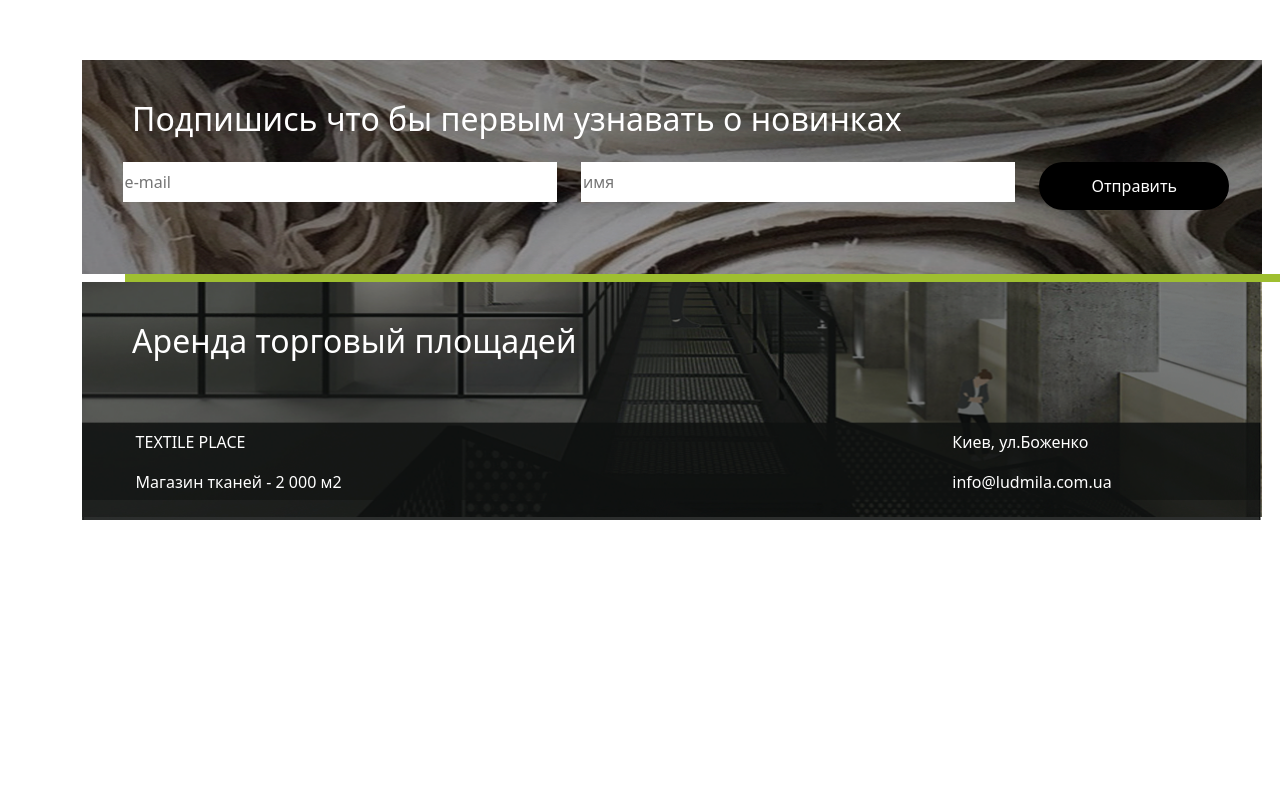
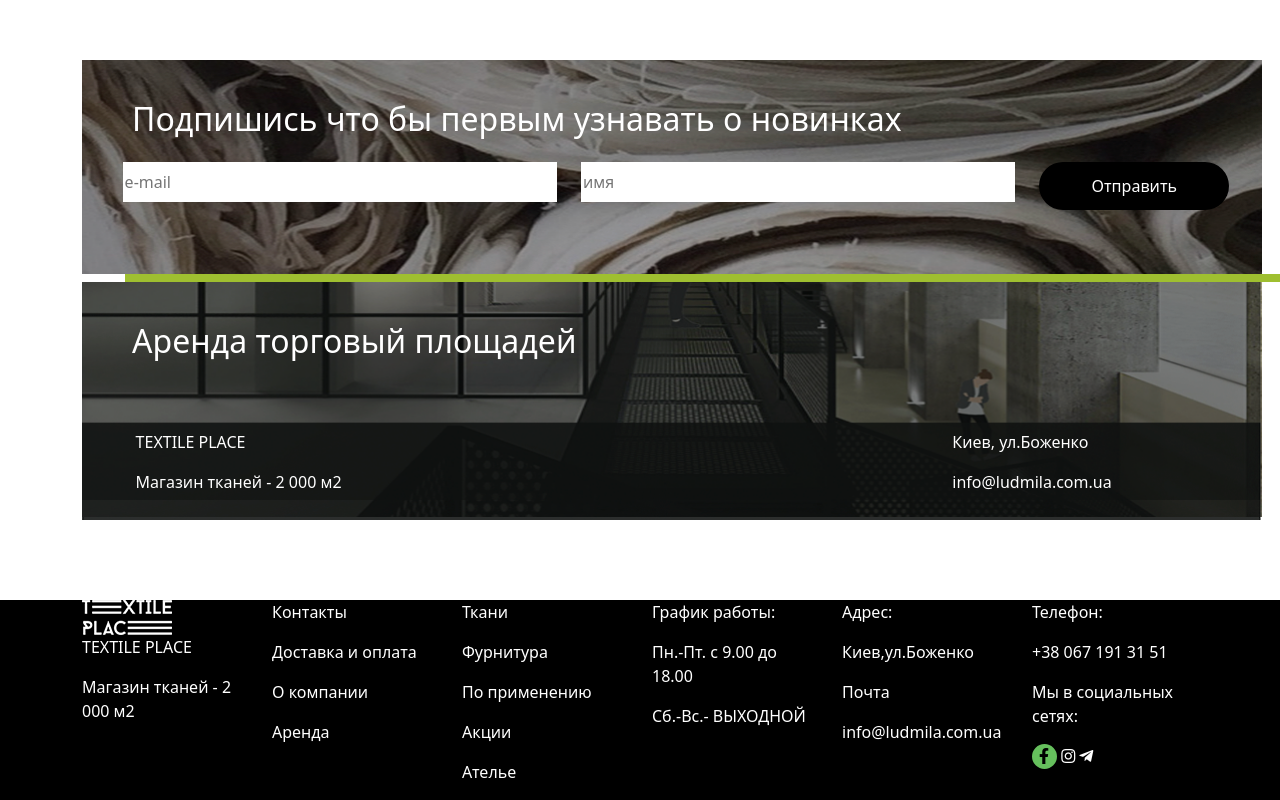
Before and after one commit to aksuta1/textille, a plain HTML site: page index.html in a window 1280 px wide. Shown: the part 3528-4328 px from the top of the page. Before the commit the page ends 4128 px from the top, so only its background shows below. Drawn offline with nearby package versions, Linux system fonts and the light colour scheme; a script that the page names is missing.

Commit message:
footer start

```diff
--- a/css/style.css
+++ b/css/style.css
@@ -525,9 +525,9 @@
   margin-left: 50px;
 }
 
-#subscribe{
-margin-top:80px;
-margin-bottom:80px
+#subscribe {
+  margin-top: 80px;
+  margin-bottom: 80px
 }
 
 .subscribe-block {
@@ -535,32 +535,34 @@ margin-bottom:80px
   text-align: center;
   color: white;
 }
+
 .subscribe-text {
   position: absolute;
   top: 30px;
   margin-left: 50px;
 }
+
 .sub {
   position: absolute;
-  top:23%;
-  right:1%;
+  top: 23%;
+  right: 1%;
   width: 1100px;
   margin-top: 53px;
+}
 
+.btn-primary-sub {
+  background-color: #000;
+  color: #fff;
+  border-radius: 45px;
+  width: 190px;
+  height: 48px
 }
-.btn-primary-sub{
-  background-color: #000;
-  color:#fff;
-  border-radius:45px;
-    width: 190px;
-    height:48px
 
-}
-.form-control-sub{
-  background-color:#fff;
-  border:#000;
-  height:40px;
-  width:100%
+.form-control-sub {
+  background-color: #fff;
+  border: #000;
+  height: 40px;
+  width: 100%;
 }
 
 .brd-4 {
@@ -571,22 +573,46 @@ margin-bottom:80px
   margin-left: 125px;
 }
 
-  .subscr{
+.subscr {
   margin-top: 93px;
   position: absolute;
-    top:23%;
-    right:1%;
+  top: 23%;
+  right: 1%;
   width: 1100px;
 }
-  .s-title{
+
+.s-title {
   margin-top: 10px;
 }
-  .rent{
+
+.rent {
   text-align: left;
   padding-left: 25px;
+}
 
-   }
-.adress{
+.adress {
   text-align: left;
   padding-left: 200px;
 }
+
+/*=============footer==========================*/
+#footer{
+  background-color:#000;
+  color:#fff;
+  text-align: left;
+
+}
+.social-link{
+    display: block;
+    width: 25px;
+    height: 25px;
+    border: 2px solid #66C05D;
+    border-radius: 100%;
+    background-repeat: no-repeat;
+    background-position: center center;
+    padding-top: 2px;
+    padding-left: 5px;
+    background-color:#66C05D;
+    color:#000
+
+}
--- a/index.html
+++ b/index.html
@@ -981,9 +981,72 @@
         </div>
       </div>
     </div>
-
    </section>
 
+   <section id="footer">
+		<div class="container">
+			<div class="row">
+				<div class="col-md-2    ">
+					<div class="logo-img-footer">
+            <img src="img/logo3.png">
+          </div>
+					<div class="footer-text">
+            <p class="title-rent"> TEXTILE PLACE</p>
+            <p class="title-rent"> Магазин тканей - 2 000 м2</p>
+ 					</div>
+				</div>
+				<div class="col-md-2    ">
+					<div class="contacts">
+            <p class="title">Контакты</p>
+            <p class="title">Доставка и оплата</p>
+            <p class="title">О компании</p>
+            <p class="title">Аренда</p>
+
+					</div>
+				</div>
+				<div class="col-md-2    ">
+					<div class="contacts">
+            <p class="title">Ткани</p>
+            <p class="title">Фурнитура</p>
+            <p class="title">По применению</p>
+            <p class="title">Акции</p>
+            <p class="title">Ателье</p>
+
+					</div>
+				</div>
+        <div class="col-md-2    ">
+					<p>График работы:</p>
+					<div class="contacts">
+						<p>Пн.-Пт. с 9.00 до 18.00</p>
+						<p>Сб.-Вс.- ВЫХОДНОЙ</p>
+ 					</div>
+				</div>
+        <div class="col-md-2    ">
+					<p>Адрес:</p>
+					<div class="contacts">
+						<p>Киев,ул.Боженко</p>
+            <p>Почта</p>
+						<p>info@ludmila.com.ua</p>
+  					</div>
+				</div>
+        <div class="col-md-2    ">
+          <p>Телефон:</p>
+					<div class="contacts">
+						<p>+38 067 191 31 51</p>
+						<p>Мы в социальных сетях:</p>
+            <p class="social">
+              <i class="social-link fab fa-facebook-f"></i>
+              <i class="fab fa-instagram"></i>
+              <i class="fab fa-telegram-plane"></i>
+
+
+            </p>
+ 					</div>
+					</div>
+				</div>
+			</div>
+		</div>
+	</section>
 
 </body>
 
```
Lines whose indentation alone changed are shown as unchanged.
